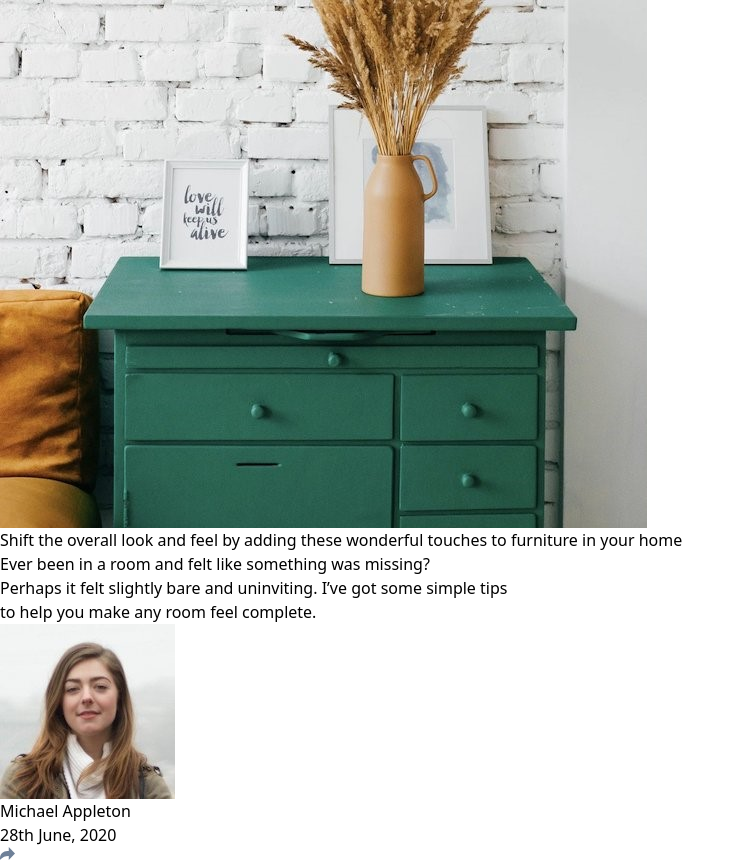
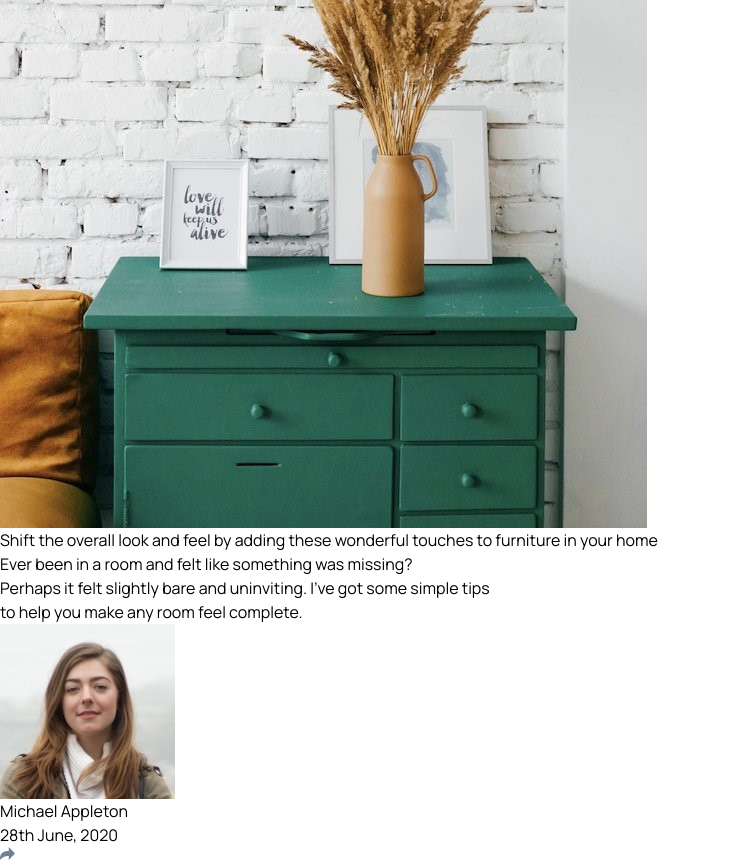
Before and after one commit to SajeedAninda/Article_Preview-Component, a React (Vite) app: page / in a window 1280 px wide. Shown: the whole page, without its empty margins (0-745 px from the left). Built offline with nearby package versions, Linux system fonts and the light colour scheme.

Commit message:
Added font manrope

```diff
--- a/src/index.css
+++ b/src/index.css
@@ -1,3 +1,9 @@
+@import url('https://fonts.googleapis.com/css2?family=Manrope:wght@200..800&display=swap');
+
 @tailwind base;
 @tailwind components;
 @tailwind utilities;
+
+body {
+    font-family: "Manrope", sans-serif;
+}
```
